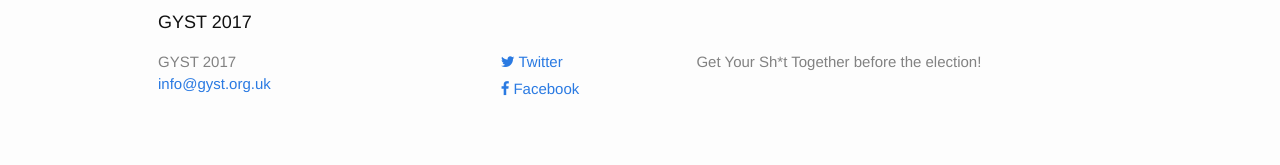
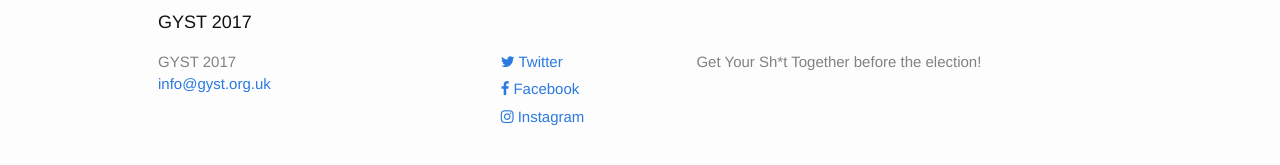
Before and after one commit to JustinWingChungHui/gyst, a Jekyll site: the page built from index.md, in a window 1280 px wide. Shown: the part 690-855 px from the top of the page. Built offline with Jekyll 4.4.1, drawn with Linux system fonts in a browser that asks for light colours; nearby versions of some CDN libraries.

Commit message:
Added Instagram link

```diff
--- a/_config.yml
+++ b/_config.yml
@@ -21,6 +21,7 @@
 url: "www.gyst.org.uk" # the base hostname & protocol for your site, e.g. http://example.com
 twitter_username: GYST2017
 facebook_username:  gyst.uk
+instagram_username:  gyst_2017
 
 # Build settings
 markdown: kramdown
--- a/_includes/footer.html
+++ b/_includes/footer.html
@@ -37,6 +37,14 @@
               </a>
             </li>
           {% endif %}
+
+          {% if site.instagram_username %}
+            <li>
+              <a href="https://www.instagram.com/{{ site.instagram_username }}">
+                <i class="fa fa-instagram"></i> Instagram
+              </a>
+            </li>
+          {% endif %}
         </ul>
       </div>
 
```
